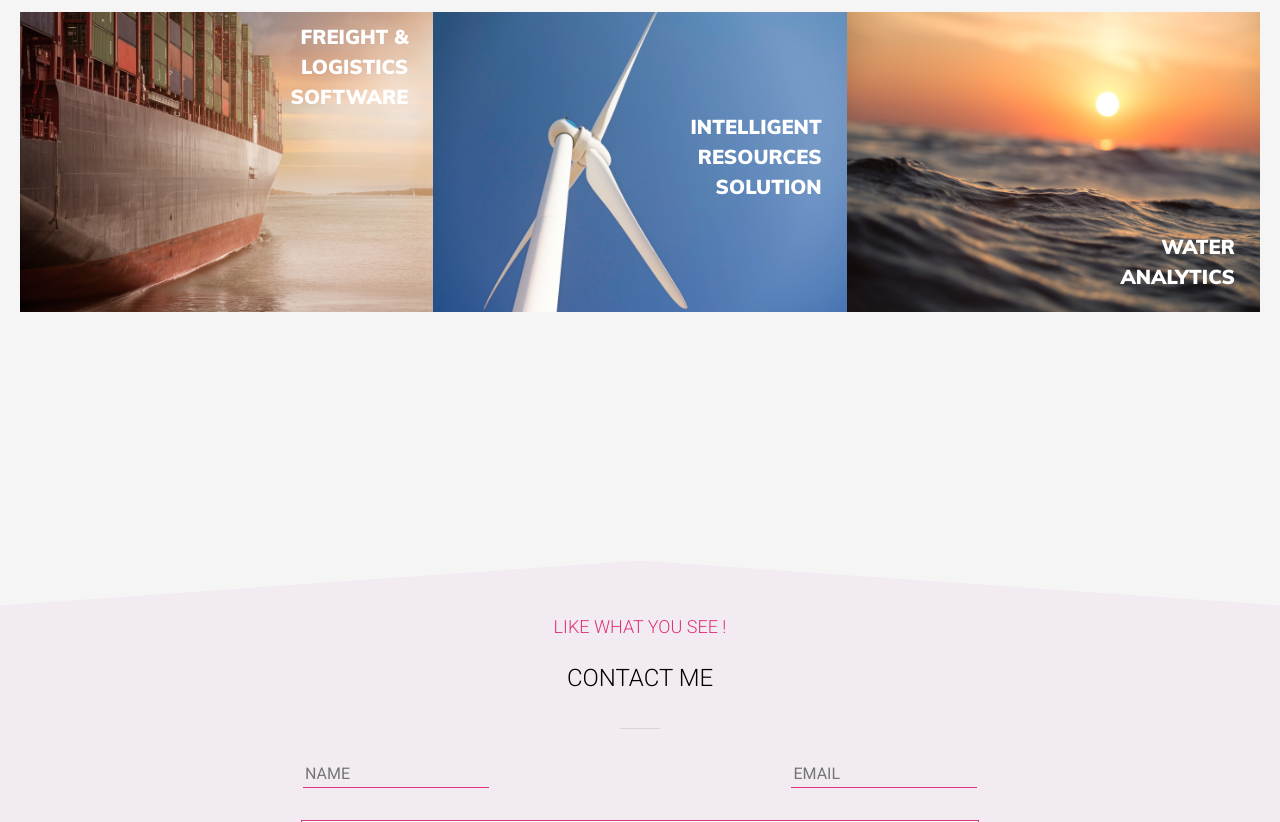
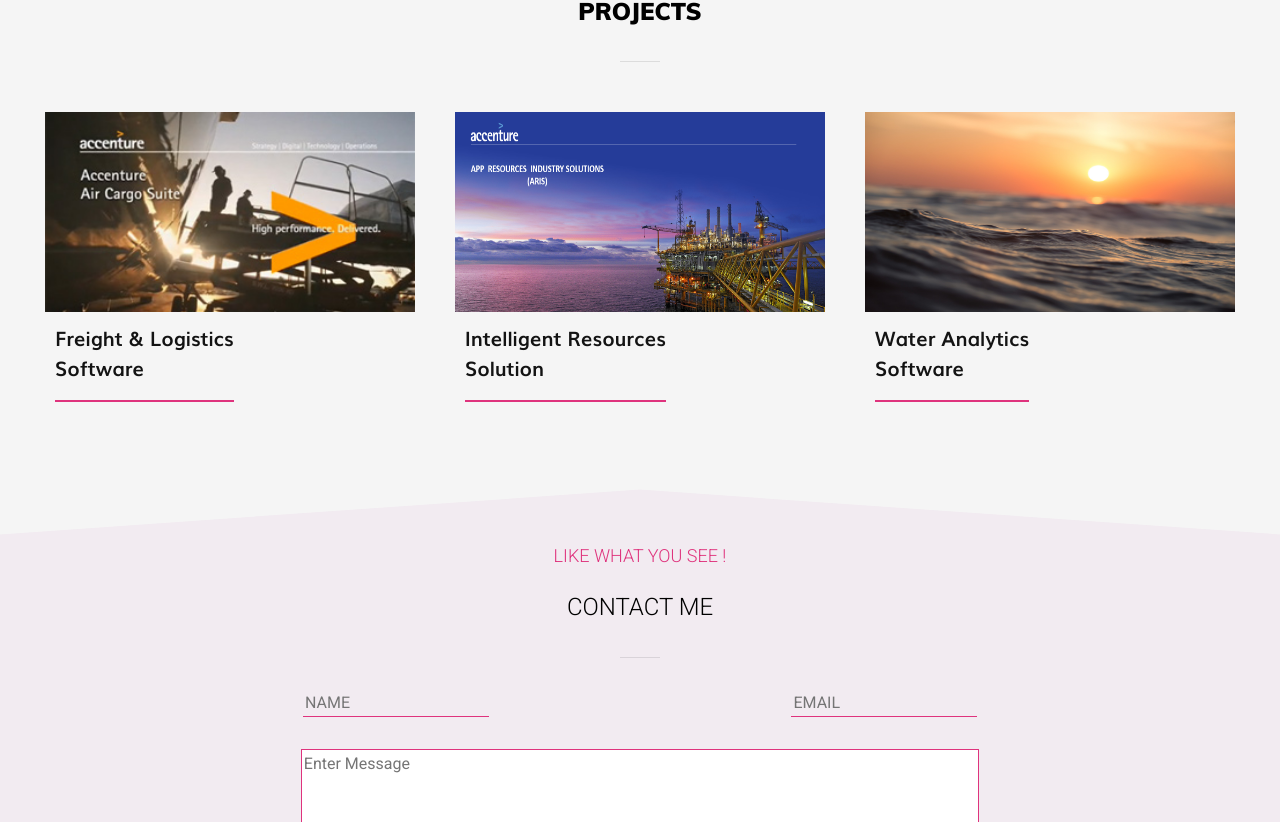
Before and after one commit to akarshanb/portfolio, a React (Create React App) app: page / in a window 1280 px wide. Shown: the part 1558-2380 px from the top of the page. Built offline with nearby package versions, Linux system fonts and the light colour scheme.

Commit message:
projects added

```diff
--- a/src/components/About-Me/About-Me.scss
+++ b/src/components/About-Me/About-Me.scss
@@ -45,11 +45,11 @@
 
 }
 
-// @media only screen and (max-width: 700px) {
-//     .aboutMe {
-//         height: 240vh;
-//     }
-//   }
+@media only screen and (max-width: 700px) {
+    .aboutMe .rowChart {
+        margin-top: 50px;
+    }
+  }
 
 // @media only screen and (max-width: 1200px) and (min-width: 700px) {
 //     .aboutMe {
--- a/src/components/Charts/row-chart.js
+++ b/src/components/Charts/row-chart.js
@@ -22,7 +22,7 @@ class RowChart extends React.Component {
     }
     componentDidMount() {
         let width = this.setWidth()
-        let height = document.getElementsByClassName("rowChart")[0].parentElement.offsetHeight + 50;
+        let height = document.getElementsByClassName("rowChart")[0].parentElement.offsetHeight;
         this.setState({width: width, height: height}, ()=> {
             this.drawChart = this.drawChart.bind(this);
             this.drawChart();
--- a/src/components/Contact-Me/Contact-Me.js
+++ b/src/components/Contact-Me/Contact-Me.js
@@ -6,8 +6,6 @@ import * as d3 from 'd3';
 class ContactMe extends React.Component {
     render() {
         return (
-            <div>
-                {/* <Header type={'white'}/> */}
                 <div className="contactMe">
                     <div className="heading col-xs-12">
                                 <div className="first">
@@ -39,8 +37,6 @@ class ContactMe extends React.Component {
 
                     </div>
                 </div>
-
-            </div>
         );
     }
 
--- a/src/components/Contact-Me/Contact-Me.scss
+++ b/src/components/Contact-Me/Contact-Me.scss
@@ -28,12 +28,13 @@
     overflow:hidden;
     // position: relative;
     height: 80%;
-    height: 70vh;
+    // height: 70vh;
     overflow: visible;
-    margin-top: 100px;
+    margin-top: 70px;
     display: flex;
     flex-flow: column nowrap;
     width: 100%;
+    // margin-top: 200px;
     .heading {
         text-align: center;
         margin-top: 10px;
@@ -41,6 +42,7 @@
         margin-top: 30px;
         height: 100%;
         box-shadow: 2px 2px #ecd5df;
+        padding-bottom: 30px;
         .first {
             font-size: 18px;
             color: #DF337D;
@@ -86,7 +88,7 @@
             margin-top: 20px;
             font-size: 16px;
             border: 1px solid white;
-            width: 7%;
+            width: 100px;
             text-align: center;
             padding: 10px;
             background-color: #df337d7a;
--- a/src/components/Header/Header.scss
+++ b/src/components/Header/Header.scss
@@ -35,6 +35,9 @@
     .button_container.active span {
       background-color: black;
     }
+    .button_container:hover span {
+      background-color: white;
+    }
 }
 
 .header.white {
@@ -60,6 +63,9 @@
     }
     .button_container.active span {
       background-color: black;
+    }
+    .button_container:hover span {
+      background-color: #DF337D;
     }
 }
 
--- a/src/components/Home/Home.js
+++ b/src/components/Home/Home.js
@@ -72,7 +72,7 @@ class Home extends React.Component {
     setHeaderLinks(type) {
         this.removeActiveClasses();
         $('.header-links a.header-'+type)[0].classList.add('active');
-        $('.overlay-menu .'+type+ ' a')[0].classList.add('active');
+        $('.overlay-menu .overlay-'+type+ ' a')[0].classList.add('active');
     }
 
     removeActiveClasses() {
--- a/src/components/Home/Home.scss
+++ b/src/components/Home/Home.scss
@@ -38,3 +38,16 @@
     color: black;
     opacity: 0.7;
 }
+
+@media only screen and (max-width: 700px) {
+    .workbutton {
+        transform: translate(0px, 75px);
+    }
+    .mainHeading {
+        font-size: 35px;
+    }
+    .secondHeading {
+        font-size: 16px;
+        margin-top: 10px;
+    }
+}
--- a/src/components/Projects/Projects.js
+++ b/src/components/Projects/Projects.js
@@ -6,6 +6,7 @@ import img from '../../resources/water.jpg';
 import img2 from '../../resources/container1.jpg';
 import img3 from '../../resources/clouds.jpg';
 import ProjectBox from "./Project-Box";
+import $ from 'jquery';
 
 let style = {
     backgroundImage: img
@@ -20,7 +21,31 @@ class Projects extends React.Component {
         this.thirdRef = React.createRef();
         this.handleHover = this.handleHover.bind(this);
         this.onClick = this.onClick.bind(this);
+
+
     }
+    componentDidMount() {
+        let links = document.querySelectorAll('.projects .layout > div');
+        console.log(links);
+        for(let i=0; i<links.length; i++) {
+            console.log(links[i]);
+            links[i].addEventListener('mouseover', d => {
+                for(let j=0; j<links.length; j++) {
+                    if(links[i] !== links[j]) {
+                        links[j].classList.add("unactive");
+                    }
+                }
+            })
+            links[i].addEventListener('mouseout', d => {
+                for(let j=0; j<links.length; j++) {
+                    if(links[i] !== links[j]) {
+                        links[j].classList.remove("unactive");
+                    }
+                }
+            })
+        }
+    }
+
     handleHover = () => {
         console.log("HOVER");
     }
@@ -29,8 +54,6 @@ class Projects extends React.Component {
     }
     render() {
         return (
-            <div>
-                {/* <Header type={'white'}/> */}
                 <div style={style} className="projects">
                     <div className="heading col-xs-12">
                         <span>PROJECTS</span>
@@ -39,53 +62,55 @@ class Projects extends React.Component {
 
                     <div className="layout row" ref={this.layoutRef}>
                         <div className="col-md-4 col-sm-12 first" ref={this.firstRef}  onClick={this.onClick(this.firstRef)}>
-                            <div>
-                                <span>
-                                    FREIGHT &
-                                </span>
-                                <span>
-                                    LOGISTICS
-                                </span>
-                                <span>
-                                    SOFTWARE
-                                </span>
+                            <div className="row project-img mr0">
+
+                            </div>
+                            <div className="row project-text">
+                                <div>
+                                    <span>
+                                    Freight & Logistics
+                                    </span>
+                                    <span>
+                                    Software
+                                    </span>
+                                </div>
                             </div>
                         </div>
+
                         <div className="col-md-4 col-sm-12 second" ref={this.secondRef} onClick={this.onClick(this.secondRef)}>
-                            <div>
-                                <span>
-                                    INTELLIGENT
-                                </span>
-                                <span>
-                                    RESOURCES
-                                </span>
-                                <span>
-                                    SOLUTION
-                                </span>
+                            <div className="row project-img mr0">
+
+                            </div>
+                            <div className="row project-text">
+                                <div>
+                                    <span>
+                                    Intelligent Resources
+                                    </span>
+                                    <span>
+                                    Solution
+                                    </span>
+                                </div>
                             </div>
                         </div>
                         <div className="col-md-4 col-sm-12 third" ref={this.thirdRef} onClick={this.onClick(this.thirdRef)}>
-                            <div>
-                                <span>
-                                    WATER
-                                </span>
-                                <span>
-                                    ANALYTICS
-                                </span>
+                            <div className="row project-img mr0">
+
+                            </div>
+                            <div className="row project-text">
+                                <div>
+                                    <span>
+                                        Water Analytics
+                                    </span>
+                                    <span>
+                                        Software
+                                    </span>
+                                </div>
                             </div>
                         </div>
                     </div>
-
                 </div>
-            </div>
         );
     }
-
-    componentDidMount() {
-
-    }
-
-
 }
 
 export default Projects;
--- a/src/components/Projects/Projects.scss
+++ b/src/components/Projects/Projects.scss
@@ -1,6 +1,7 @@
 .projects {
-    height: 70vh;
+    // height: 70vh;
     color: black;
+    margin-top: 100px;
     text-align: center;
     .heading {
         font-family: Muli_black;
@@ -11,10 +12,11 @@
 
     .layout {
         // height: 60%;
-        margin-top: 50px;
+        padding-top: 30px;
+        padding-bottom: 30px;
         display: flex;
         flex-direction: row;
-        justify-content: space-between;
+        justify-content: space-evenly;
         margin: 20px;
         // background-image: url('../../resources/home.jpg');
         .img {
@@ -28,41 +30,68 @@
         }
         .first, .second, .third {
             height: 300px;
+            max-width: 400px !important;
+            opacity: 1;
+            transition: opacity 0.4s ease-in-out;
+            cursor: pointer;
         }
-        .first{
-            background-image: url('../../resources/container.jpg');
+        .first.unactive, .second.unactive, .third.unactive {
+            opacity: 0.4;
+            transition: opacity 0.4s ease-in-out;
         }
-        .second {
-            background-image: url('../../resources/wind.jpg');
+        .first .project-img,
+        .second .project-img,
+        .third .project-img {
+            background-size:100% 100%;
+            height: 200px;
         }
-        .third {
+        .first .project-text,
+        .second .project-text,
+        .third .project-text {
+            height: 80px;
+            color: #131313;
+            font-family: Muli_bold;
+            font-size: 20px;
+            margin-top: 10px;
+            margin-left: 10px;
+            text-align: left;
+        }
+        .project-text > div {
+            border-bottom: 2px solid #DF337D;
+            // border-width: thick;
+        }
+        .project-text span {
+            display: block;
+        }
+        .first .project-img{
+            background-image: url('../../resources/Accenture-Drive-Profitability-thumbnail.jpg');
+        }
+        .second .project-img {
+            background-image: url('../../resources/aris.PNG');
+        }
+        .third .project-img {
             background-image: url('../../resources/waves.jpg');
         }
-        .first > div, .second > div, .third > div {
-            margin-top: 10px;
-            margin-right: 10px;
-            display: flex;
-            flex-direction: column;
-            align-items: flex-end;
-            /* width: 30%; */
-            text-align: right;
-            height: 90%;
-        }
-        .second > div {
 
-            justify-content: center;
-        }
-        .third > div {
 
-            justify-content: flex-end;
-        }
-        span {
-            display: block;
-            font-family: Muli_black;
-            color: white;
-            font-size: 20px;
-            justify-content: flex-end;
-        }
+        // .first > div, .second > div, .third > div {
+        //     margin-top: 10px;
+        //     margin-right: 10px;
+        //     display: flex;
+        //     flex-direction: column;
+        //     align-items: flex-end;
+        //     /* width: 30%; */
+        //     text-align: right;
+        //     height: 90%;
+        // }
+        // .second > div {
+
+        //     justify-content: center;
+        // }
+        // .third > div {
+
+        //     justify-content: flex-end;
+        // }
     }
     // .layout > div:hover {
     //     background: white !important
@@ -70,4 +99,13 @@
     .layout > div {
         background-size: 100% 100%;
     }
+
+    @media only screen and (max-width: 700px) {
+        .first, .second, .third {
+            margin-top: 50px;
+            max-width: 350px;
+        }
+
+    }
+
 }
```
Also changed, not shown: src/components/Header/Header.js (+4 -4 lines), src/resources/Accenture-Drive-Profitability-thumbnail.jpg (added), src/resources/aris.PNG (added).
